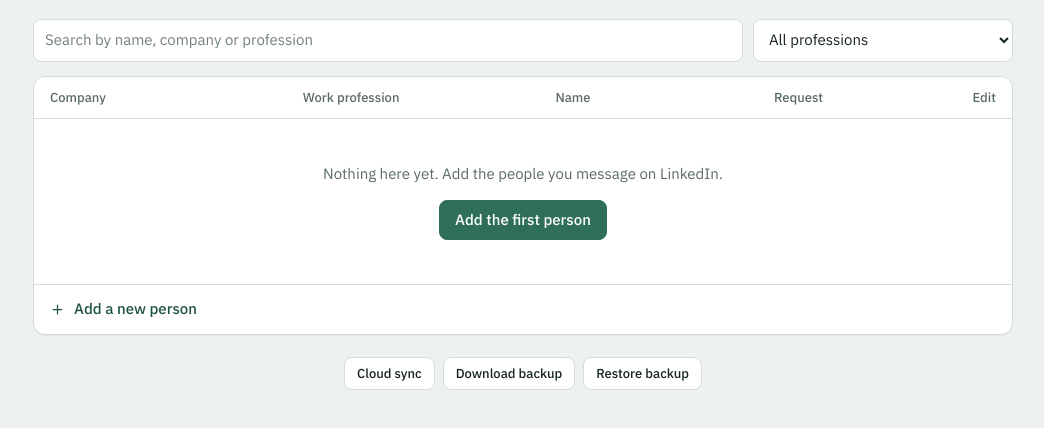
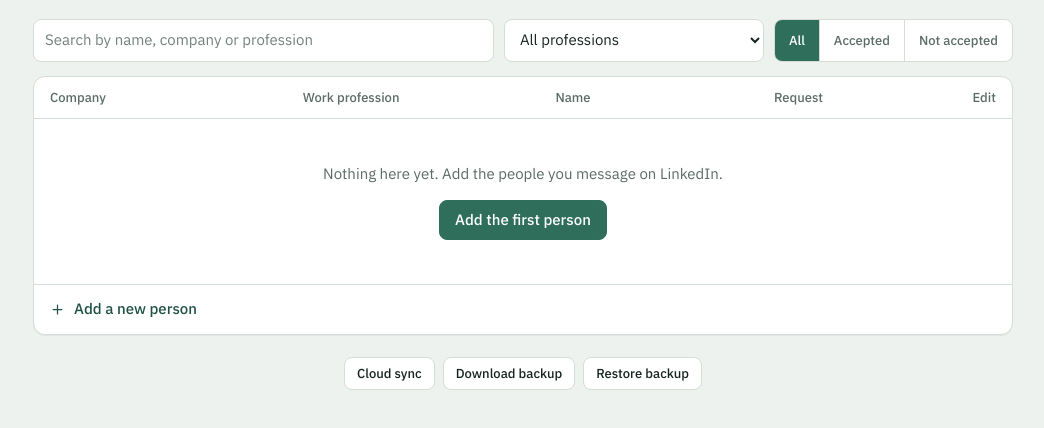
Before and after one commit to sangeetadhikari176-rgb/Linkedin-, a plain HTML site: page index.html in a window 1280 px wide. Shown: the part 192-620 px from the top of the page, without its empty margins (117-1161 px from the left). Drawn offline with Linux system fonts and the light colour scheme.

Commit message:
Add files via upload

```diff
--- a/index.html
+++ b/index.html
@@ -135,6 +135,21 @@
   #roleFilter { flex: 0 1 260px; max-width: 100%; }
   #filterCustom { flex: 1 1 220px; }
 
+  .seg {
+    display: inline-flex; flex: 0 0 auto;
+    border: 1px solid var(--line); border-radius: 8px;
+    overflow: hidden; background: var(--surface);
+  }
+  .seg-btn {
+    font: inherit; font-size: 13px; font-weight: 500;
+    padding: 9px 14px; border: none; border-right: 1px solid var(--line);
+    background: transparent; color: var(--ink-soft); cursor: pointer;
+  }
+  .seg-btn:last-child { border-right: none; }
+  .seg-btn:hover { color: var(--ink); }
+  .seg-btn.active { background: var(--accent); color: var(--on-accent); }
+  .seg-btn:focus-visible { outline: 2px solid var(--focus); outline-offset: -2px; }
+
   .ledger {
     border: 1px solid var(--line); border-radius: 12px;
     background: var(--surface); box-shadow: var(--shadow); overflow: hidden;
@@ -270,6 +285,11 @@
     <input type="search" id="search" placeholder="Search by name, company or profession" aria-label="Search">
     <select id="roleFilter" aria-label="Filter by profession"></select>
     <input type="text" id="filterCustom" placeholder="Type any profession to filter by" aria-label="Custom profession filter" hidden>
+    <div class="seg" id="acceptFilter" role="group" aria-label="Filter by request status">
+      <button type="button" class="seg-btn active" data-filter="all">All</button>
+      <button type="button" class="seg-btn" data-filter="yes">Accepted</button>
+      <button type="button" class="seg-btn" data-filter="no">Not accepted</button>
+    </div>
   </div>
 
   <section class="ledger" aria-label="Message list">
@@ -388,6 +408,9 @@ const FIREBASE_CONFIG = {
   var searchEl  = document.getElementById("search");
   var filterEl  = document.getElementById("roleFilter");
   var filterCustomEl = document.getElementById("filterCustom");
+  var acceptFilterEl = document.getElementById("acceptFilter");
+  var acceptBtns = Array.prototype.slice.call(acceptFilterEl.querySelectorAll(".seg-btn"));
+  var acceptFilter = "all";    // "all" | "yes" | "no"
   var toastEl   = document.getElementById("toast");
   var panelEl   = document.getElementById("cloudPanel");
   var cfgEl     = document.getElementById("cloudCfg");
@@ -530,6 +553,8 @@ const FIREBASE_CONFIG = {
     var role = filterEl.value;
     var typed = filterCustomEl.value.trim().toLowerCase();
     return items.filter(function (it) {
+      if (acceptFilter === "yes" && !it.accepted) return false;
+      if (acceptFilter === "no" && it.accepted) return false;
       if (role === CUSTOM) {
         if (typed && (it.role || "").toLowerCase().indexOf(typed) === -1) return false;
       } else if (role && it.role !== role) {
@@ -993,6 +1018,14 @@ const FIREBASE_CONFIG = {
     if (!filterCustomEl.hidden) filterCustomEl.focus();
     if (!editing) render();
   });
+  acceptBtns.forEach(function (btn) {
+    btn.addEventListener("click", function () {
+      if (acceptFilter === btn.getAttribute("data-filter")) return;
+      acceptFilter = btn.getAttribute("data-filter");
+      acceptBtns.forEach(function (b) { b.classList.toggle("active", b === btn); });
+      if (!editing) render();
+    });
+  });
   document.getElementById("exportBtn").addEventListener("click", exportBackup);
   document.getElementById("importBtn").addEventListener("click", function () { fileEl.click(); });
   fileEl.addEventListener("change", function () {
```
